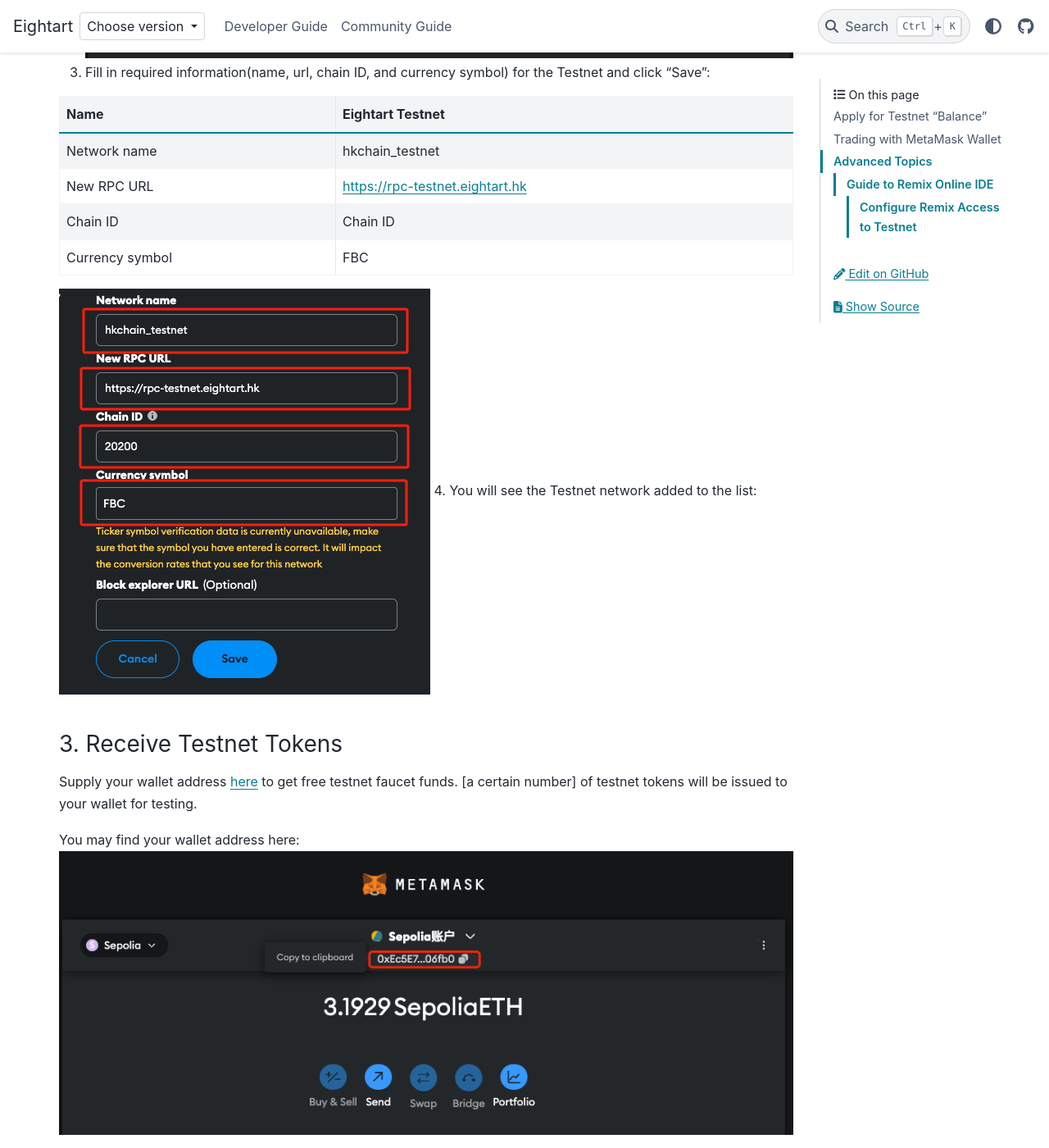
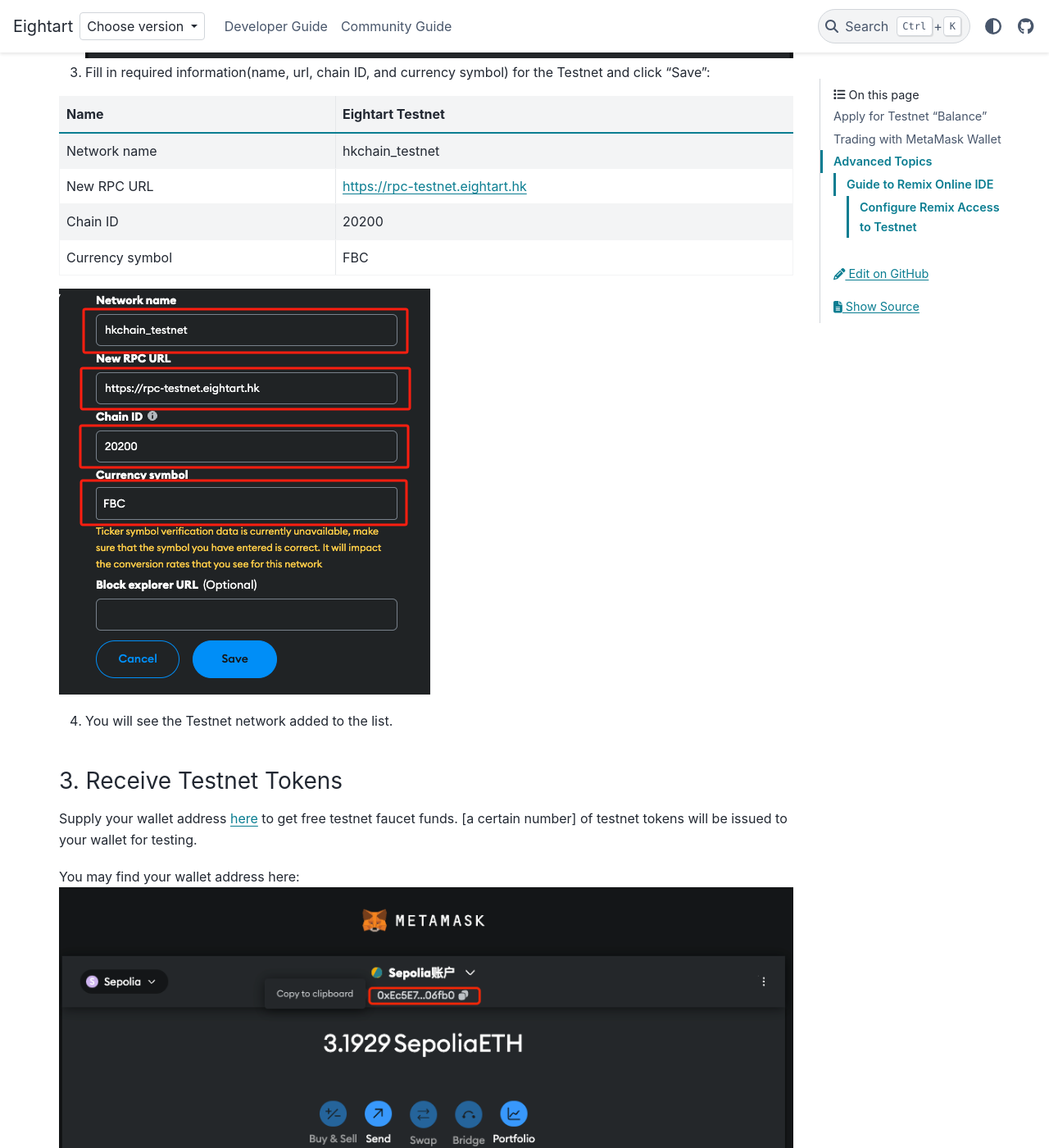
Before and after one commit to potoshk/potos-docs, a Sphinx documentation site: the page built from docs/dev_guide/testnet_guide.md, in a window 1280 px wide and 1400 px high, scrolled down 1761 px. Shown: the whole window at 82% size. Built offline with Sphinx 7.4.7 and the PyData theme 0.15.4, drawn with Linux system fonts in a browser that asks for light colours; pages that are not in the unit, such as notebooks, are missing from menus; comment, search, counter and statistics services are not loaded.

Commit message:
fix up typos
Signed-off-by: Yu Wu <yolandawu131@gmail.com>

```diff
--- a/docs/dev_guide/testnet_guide.md
+++ b/docs/dev_guide/testnet_guide.md
@@ -12,19 +12,22 @@
 
 1. Open the "Network" setting, click "Add a network":
 ![image](../imgs/connect_1.png)
+
 2. Click "Add a network manually":
 ![image](../imgs/connect_2.png)
+
 3. Fill in required information(name, url, chain ID, and currency symbol) for the Testnet and click "Save":
 
-| Name            	| Eightart Testnet                	|
-|-----------------	|---------------------------------	|
-| Network name    	| hkchain_testnet                 	|
-| New RPC URL     	| https://rpc-testnet.eightart.hk 	|
-| Chain ID        	| Chain ID                        	|
-| Currency symbol 	| FBC                             	|
+| Name            	| Eightart Testnet                	 |
+|-----------------	|-----------------------------------|
+| Network name    	| hkchain_testnet                 	 |
+| New RPC URL     	| https://rpc-testnet.eightart.hk 	 |
+| Chain ID        	| 20200                        	    |
+| Currency symbol 	| FBC                             	 |
 
 ![image](../imgs/connect_3.png)
-4. You will see the Testnet network added to the list:
+
+4. You will see the Testnet network added to the list.
 
 
 ### 3. Receive Testnet Tokens
```
